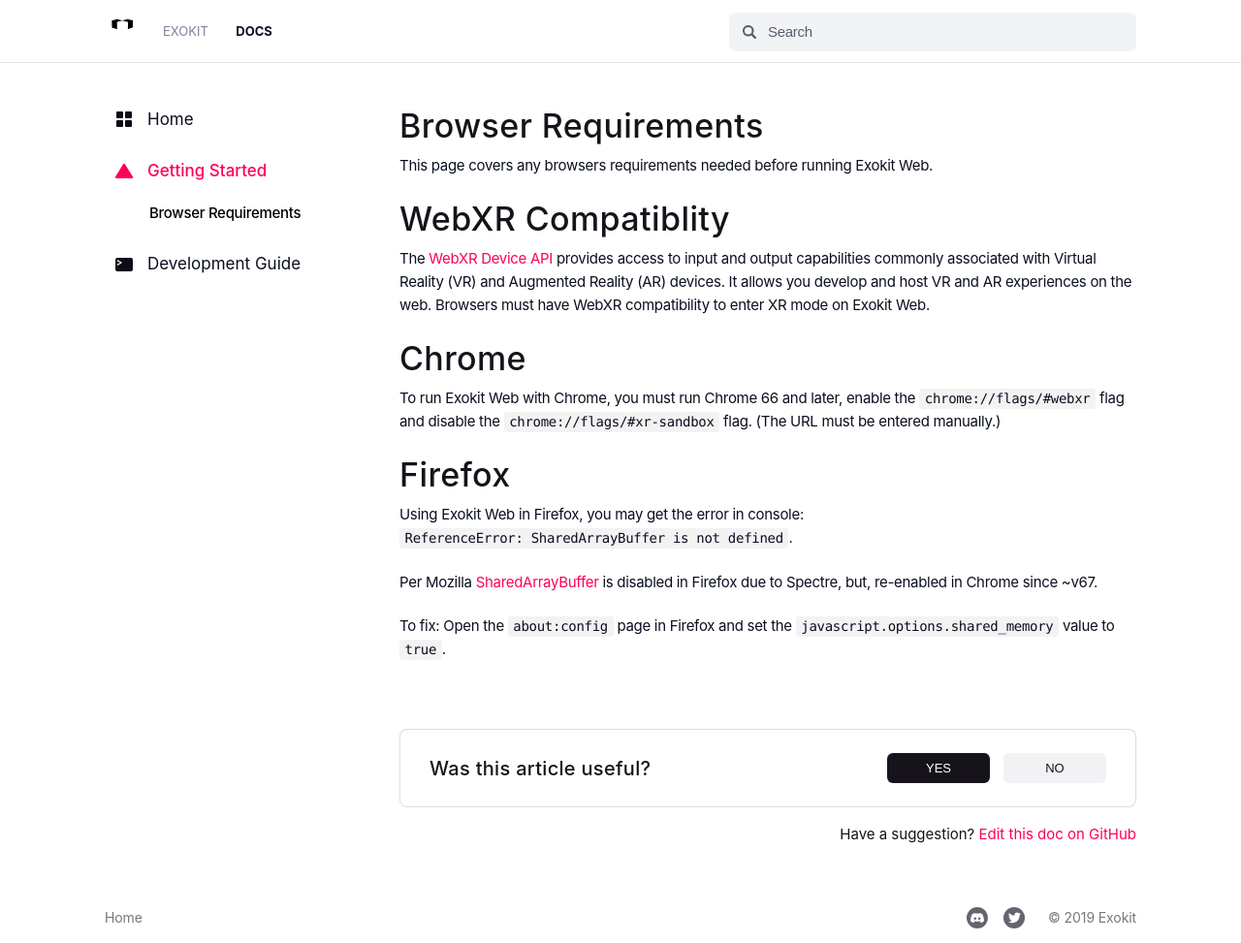
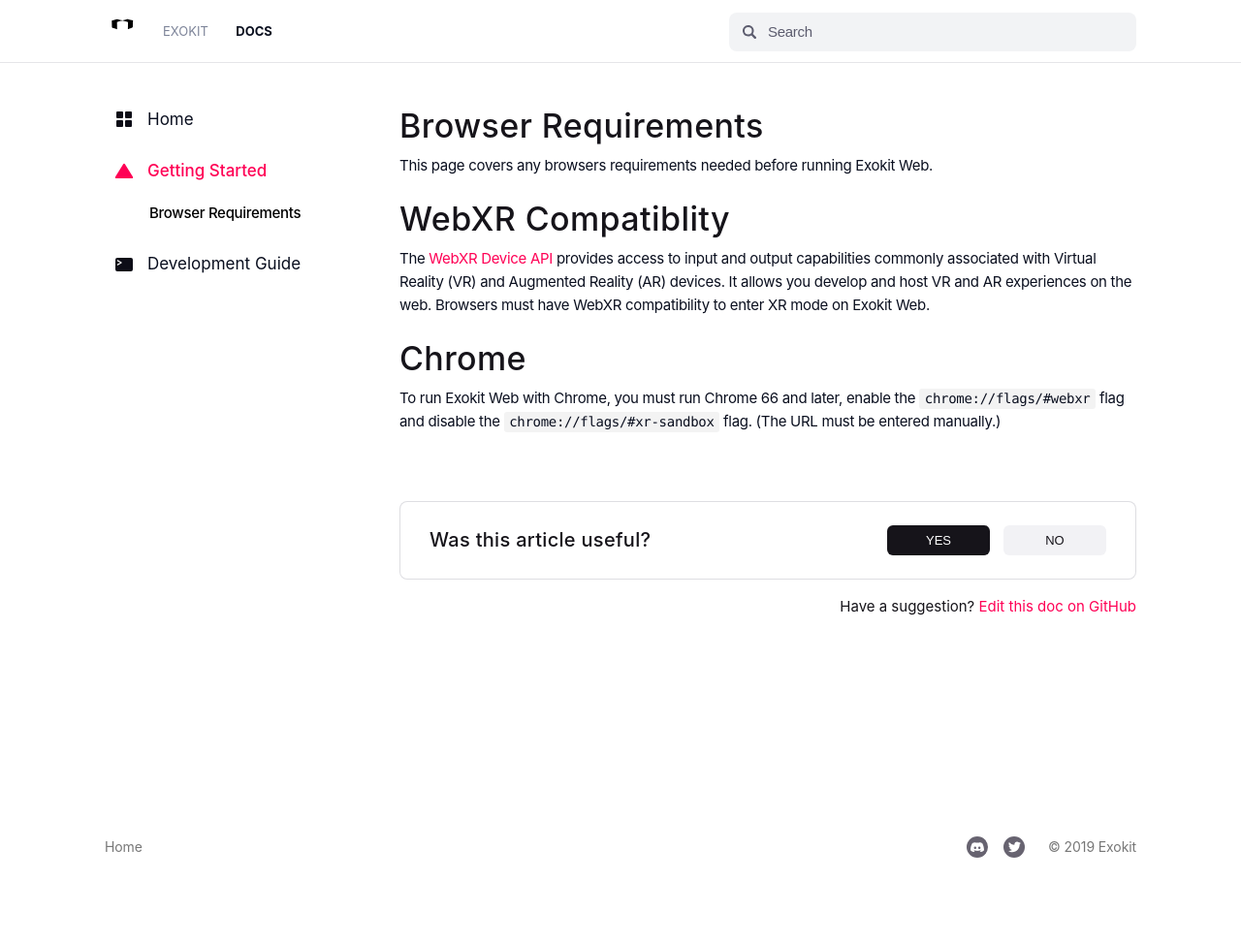
Before and after one commit to chrisplatorres/exokit-web-docs, a Jekyll site: the page built from _posts/getting-started/2019-09-05-browser-requirements.md, in a window 1280 px wide. Shown: the whole page at 97% size. Built offline with Jekyll 4.4.1, drawn with Linux system fonts in a browser that asks for light colours; comment, search, counter and statistics services are not loaded; after the commit the page ends 900 px from its top, so only the background shows below that.

Commit message:
remove firefox SAB flag requirement

```diff
--- a/_posts/getting-started/2019-09-05-browser-requirements.md
+++ b/_posts/getting-started/2019-09-05-browser-requirements.md
@@ -18,11 +18,3 @@ The [WebXR Device API](https://github.com/immersive-web/webxr/blob/master/explai
 
 # Chrome
 To run Exokit Web with Chrome, you must run Chrome 66 and later, enable the `chrome://flags/#webxr` flag and disable the `chrome://flags/#xr-sandbox` flag. (The URL must be entered manually.)
-
-# Firefox
-Using Exokit Web in Firefox, you may get the error in console: `ReferenceError: SharedArrayBuffer is not defined`.
-
-Per Mozilla [SharedArrayBuffer](https://developer.mozilla.org/en-US/docs/Web/JavaScript/Reference/Global_Objects/SharedArrayBuffer) is disabled in Firefox due to Spectre, but, re-enabled in Chrome since ~v67.
-
-To fix:
-Open the `about:config` page in Firefox and set the `javascript.options.shared_memory` value to `true`.
```
